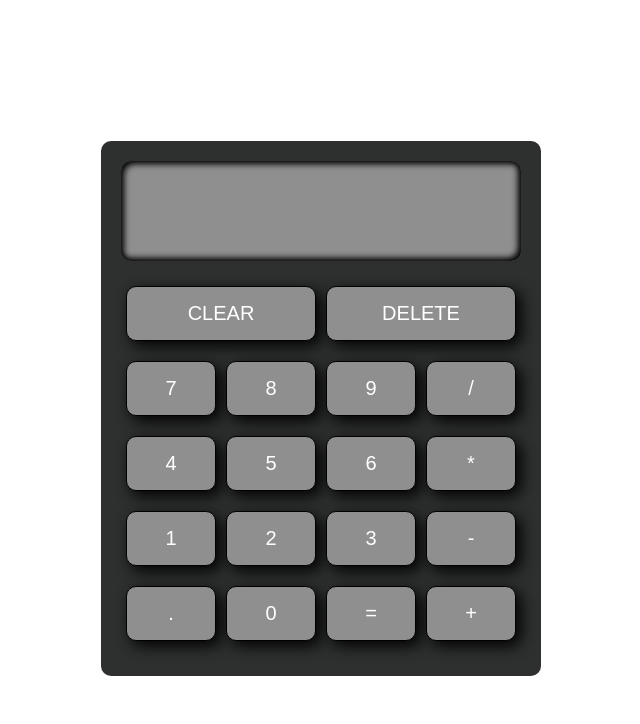
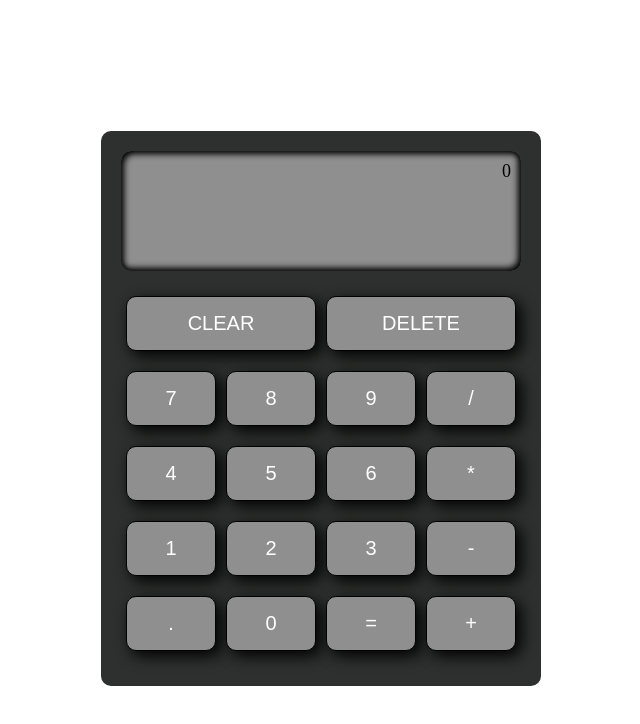
Before and after one commit to EjembiEmmanuel/Odin-calculator, a plain HTML site: page index.html in a window 1280 px wide. Both pictures are taken after a click on the button "CLEAR". Shown: the whole page, without its empty margins (319-959 px from the left). Drawn offline with Linux system fonts and the light colour scheme.

Commit message:
Created populateDisplay function for display input entered by the user

```diff
--- a/calculator.js
+++ b/calculator.js
@@ -42,3 +42,20 @@ function operate(operator, num1, num2) {
     }
     return result;
 }
+
+const buttons = document.querySelectorAll('button');
+const displayInput = document.querySelector('.display-input');
+
+
+function populateDisplay(e) {
+    if(e.target.textContent !== "CLEAR" && e.target.textContent !== "DELETE" && e.target.textContent !== "=") {
+        console.log(e.target.textContent);
+        displayInput.textContent = e.target.textContent;
+    } else if(e.target.textContent === "CLEAR") {
+        displayInput.textContent = 0;
+    }
+
+
+}
+
+buttons.forEach(button => button.addEventListener('click', populateDisplay));
--- a/index.html
+++ b/index.html
@@ -11,7 +11,10 @@
 <body>
     <div class="container">
         <div class="calculator">
-            <div class="display"></div>
+            <div class="display">
+                <div class="display-input"></div>
+                <div class="display-output"></div>
+            </div>
             <div class="buttons">
                 <div class="row1">
                     <button class="clear">CLEAR</button>
--- a/styles.css
+++ b/styles.css
@@ -22,11 +22,25 @@ body {
 }
 
 .display {
+    display: flex;
+    flex-direction: column;
     background-color: #8f8f8f;
     box-shadow: 3px 3px 6px black inset, -3px -3px 6px black inset;
     height: 100px;
     border-radius: 10px;
+    padding: 10px;
     margin-bottom: 20px;
+}
+
+.display-input {
+    display: flex;
+    flex-grow: 1;
+    justify-content: flex-end;
+    font-size: 18px;
+}
+
+.display-output {
+    flex-grow: 2;
 }
 
 .buttons {
```
